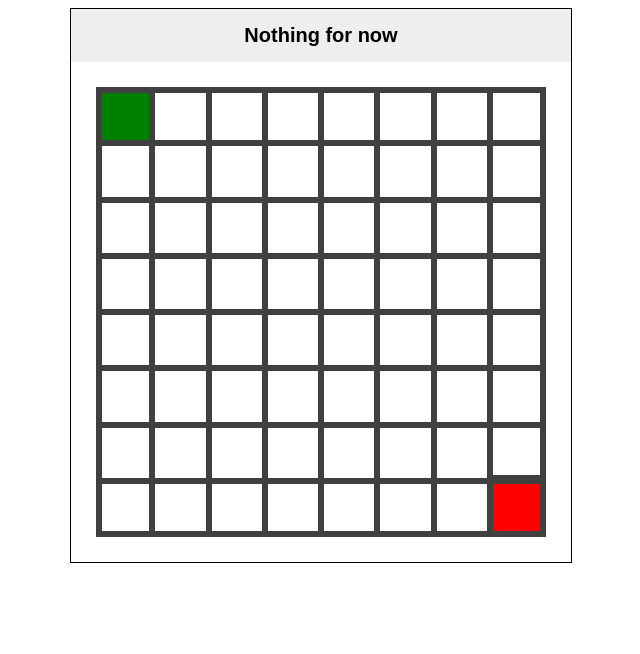
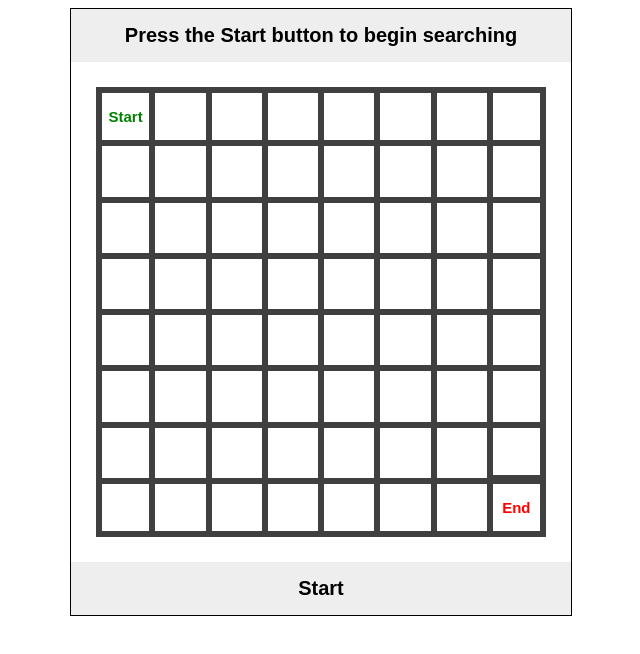
Before and after one commit to PDang176/AStar, a plain HTML site: page index.html in a window 1280 px wide. Shown: the whole page, without its empty margins (319-959 px from the left). Drawn offline with nearby package versions, Linux system fonts and the light colour scheme.

Commit message:
Finished set up

```diff
--- a/css/index.css
+++ b/css/index.css
@@ -4,6 +4,7 @@
     border: 1px solid #000;
 }
 
+/* Info Bar */
 #pathfinder-info{
     padding: 15px;
     font-family: sans-serif;
@@ -13,35 +14,82 @@
     background-color: #eee;
 }
 
+/* All Nodes */
 #pathfinder-nodes{
     height: 500px;
     display: flex;
     flex-wrap: wrap;
     padding: 25px;
+    text-align: center;
     box-sizing: border-box;
 }
 
+/* Single Node */
 .pathfinder-node{
     width: 12.5%;
     height: 12.5%;
     display: flex;
     box-sizing: border-box;
     cursor: pointer;
+    font-family: sans-serif;
+    justify-content: center;
+    align-items: center;
+    font-size: 15px;
+    font-weight: bold;
     user-select: none;
     -moz-user-select: none;
 }
 
+/* Start Search Button */
+#pathfinder-search-button{
+    width: 100%;
+    padding: 15px;
+    border: none;
+    font-family: sans-serif;
+    font-size: 20px;
+    font-weight: bold;
+    text-align: center;
+    background-color: #eee;
+    cursor: pointer;
+}
+#pathfinder-search-button:hover{
+    background-color: #999;
+}
+#pathfinder-search-button:disabled,
+#pathfinder-search-button[disabled]{
+    background-color: #999;
+    color: red;
+}
+
 /* Start and End Nodes */
 .pathfinder-node.start{
+    color: green;
+}
+.pathfinder-node.end{
+    color: red;
+}
+
+/* Open and Closed Nodes */
+.pathfinder-node.open{
     background-color: green;
 }
-.pathfinder-node.end{
+.pathfinder-node.closed{
     background-color: red;
 }
 
+/* Wall Nodes */
+.pathfinder-node.wall{
+    background-color: black;
+}
+
+/* Solution Nodes */
+.pathfinder-node.solution{
+    background-color: #6666FF;
+}
+
 /* Hover Effect */
-.pathfinder-node:hover:not(.start):not(.end){
-    background-color: #eee;
+.pathfinder-node:hover:not(.start):not(.end):not(.wall){
+    background-color: #808080;
 }
 
 /* Borders */
--- a/index.html
+++ b/index.html
@@ -14,10 +14,18 @@
         <div id="pathfinder-nodes">
             <div
                 v-for="(node, i) in grid.nodes"
-                v-bind:class="{start: node.is_Start, end: node.is_End}"
+                v-on:click="grid.toggleWall(i)"
+                v-bind:class="{start: node.is_Start, end: node.is_End, wall: node.is_Wall}"
                 class="pathfinder-node">
+                {{ node.value }}
             </div>
         </div>
+        <button
+            id="pathfinder-search-button"
+            v-on:click="grid.startSearch()"
+            v-bind:disabled="isDisabled">
+            Start
+        </button>
     </div>
 
     <script src="https://cdn.jsdelivr.net/npm/vue/dist/vue.js"></script>
@@ -34,7 +42,15 @@
             },
             computed:{
                 infoMessage: function(){
-                    return "Nothing for now"
+                    if(grid.is_Running){
+                        return "Searching...";
+                    }
+                    else{
+                        return "Press the Start button to begin searching";
+                    }
+                },
+                isDisabled: function(){
+                    return grid.is_Running;
                 }
             }
         })
--- a/js/Grid.js
+++ b/js/Grid.js
@@ -1,6 +1,9 @@
 class Grid{
     constructor(){
+        this.is_Running = false;
         this.nodes = new Array(64).fill().map(n => new Node());
+        this.openSet = [];
+        this.closedSet = [];
         this.initializeNodes();
     }
 
@@ -14,6 +17,19 @@ class Grid{
             }
         }
         this.nodes[0].is_Start = true;
+        this.nodes[0].value = "Start";
         this.nodes[63].is_End = true;
+        this.nodes[63].value = "End";
+    }
+
+    toggleWall(i){
+        if(!(this.nodes[i].is_Start || this.nodes[i].is_End)){
+            this.nodes[i].is_Wall = this.nodes[i].is_Wall ? false : true;
+        }
+    }
+
+    startSearch(){
+        this.is_Running = true;
+
     }
 }
--- a/js/Node.js
+++ b/js/Node.js
@@ -1,11 +1,21 @@
 class Node{
     constructor(){
+        // Position
         this.x = null;
         this.y = null;
+
+        // If node is start point, end point, or a wall
         this.is_Start = false;
         this.is_End = false;
+        this.is_Wall = false;
+        this.value = "";
+
+        // g = path from start, h = heuristic cost to end, f = g + h
         this.g = null;
         this.h = null;
         this.f = null;
+
+        // Previous node
+        this.prev = null;
     }
 }
```
